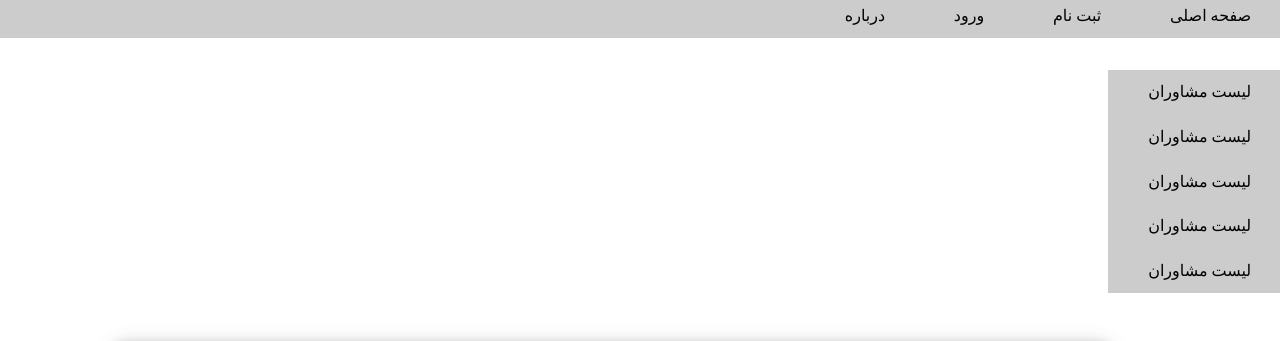
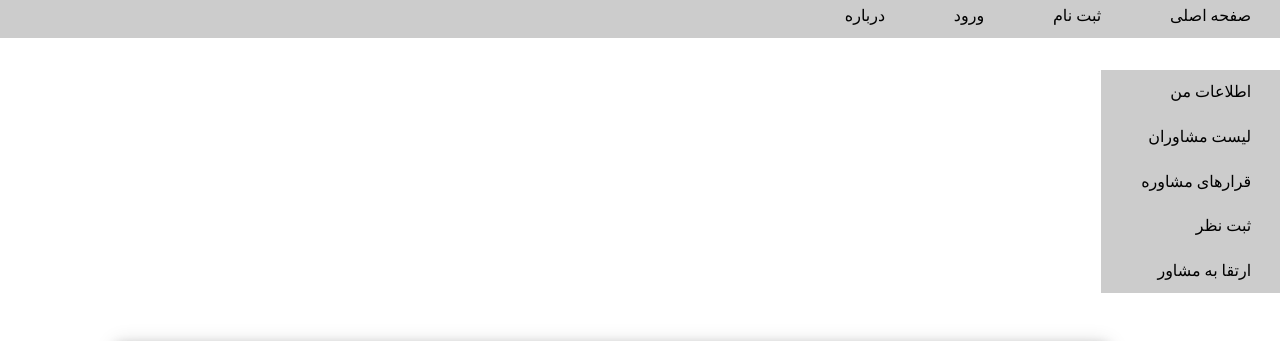
Before and after one commit to SawmanNp/Psycare_UI, an Angular app: page /advisors in a window 1280 px wide. Shown: the part 127-468 px from the top of the page. Built offline with nearby package versions, Linux system fonts and the light colour scheme.

Commit message:
sidenav update

```diff
--- a/src/app/components/pages/panel/panel.component.html
+++ b/src/app/components/pages/panel/panel.component.html
@@ -1,2 +1,4 @@
 <app-navigator></app-navigator>
 <app-sidenav></app-sidenav>
+<!-- something to fill the void :) -->
+<!-- pscychologic facts / news / closest appointment -->
--- a/src/app/components/sidenav/sidenav.component.html
+++ b/src/app/components/sidenav/sidenav.component.html
@@ -1,7 +1,7 @@
 <div>
+  <a routerLink="/">اطلاعات من</a>
   <a routerLink="/advisors">لیست مشاوران</a>
-  <a routerLink="/">لیست مشاوران</a>
-  <a routerLink="/">لیست مشاوران</a>
-  <a routerLink="/">لیست مشاوران</a>
-  <a routerLink="/">لیست مشاوران</a>
+  <a routerLink="/">قرارهای مشاوره</a>
+  <a routerLink="/">ثبت نظر</a>
+  <a routerLink="/">ارتقا به مشاور</a>
 </div>
```
